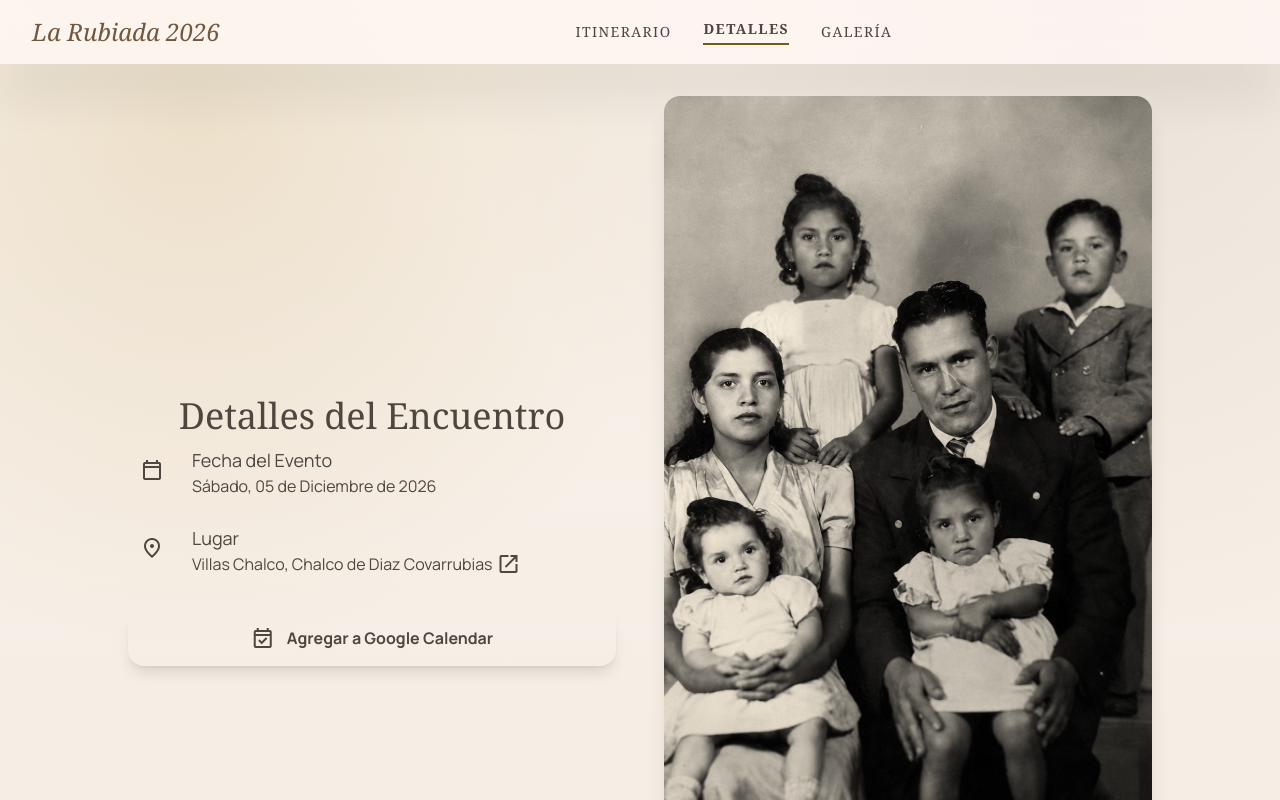
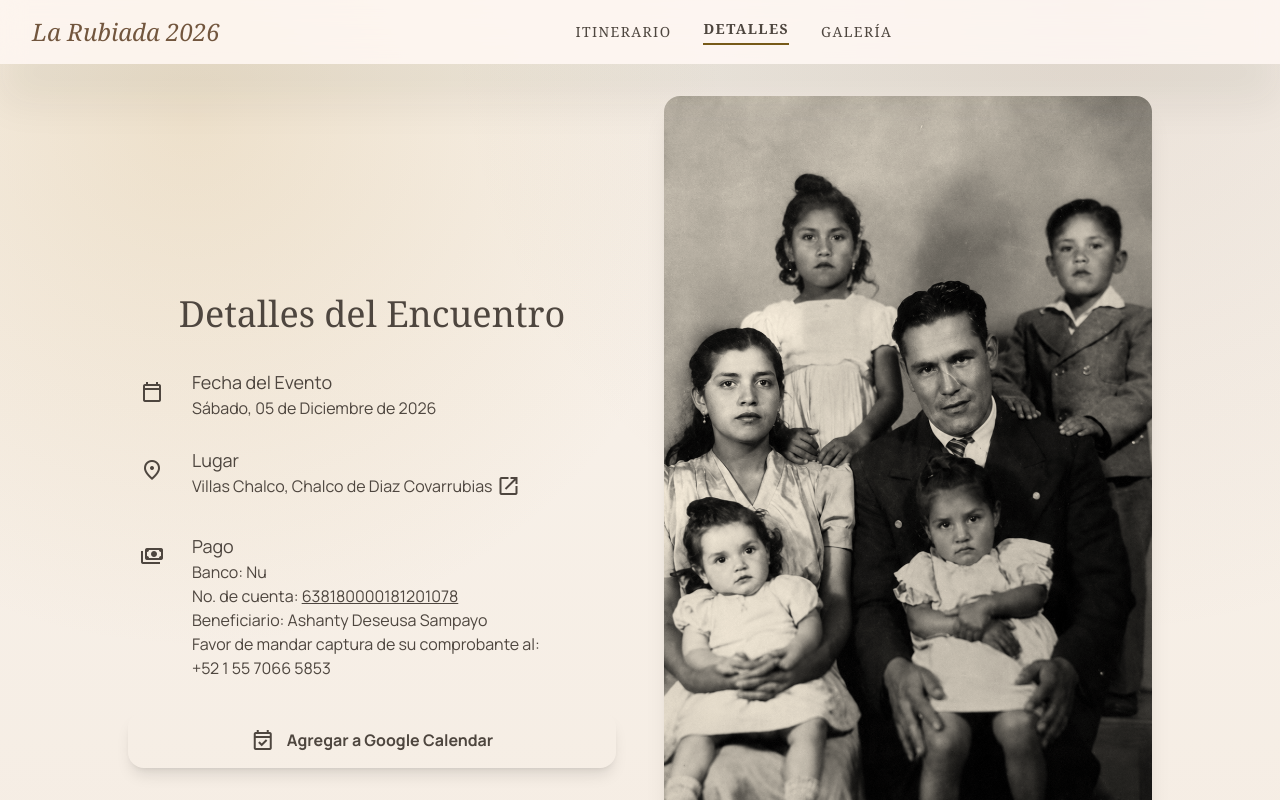
Before and after one commit to GearSpeed/la-rubiada, an Angular app: page /dashboard/details in a window 1280 px wide. Shown: the top 800 px of the page. Built offline with nearby package versions, Linux system fonts and the light colour scheme.

Commit message:
feat: add payment details and copy functionality to detail page

```diff
--- a/src/app/dictionary.ts
+++ b/src/app/dictionary.ts
@@ -25,6 +25,13 @@ export const DICT = {
   GALLERY_PAGE_UPLOAD_PHOTOS: 'Subir Fotos',
 
   DETAIL_PAGE_MAPS_URL: 'https://maps.app.goo.gl/SrWeLAoENHnGYC1T7?g_st=aw',
+  DETAIL_PAGE_PAYMENT_TITLE: 'Pago',
+  DETAIL_PAGE_PAYMENT_BANK: 'Banco: Nu',
+  DETAIL_PAGE_PAYMENT_ACCOUNT: 'No. de cuenta:',
+  DETAIL_PAGE_PAYMENT_ACCOUNT_NUMBER: '638180000181201078',
+  DETAIL_PAGE_PAYMENT_BENEFICIARY: 'Beneficiario: Ashanty Deseusa Sampayo',
+  DETAIL_PAGE_PAYMENT_INSTRUCTION: 'Favor de mandar captura de su comprobante al:',
+  DETAIL_PAGE_PAYMENT_PHONE: '+52 1 55 7066 5853',
 
   ESCUDO_APELLIDO_RUBIO: './images/escudo-de-madera-rustico-sin-fondo.png',
   IMAGEN_DETAIL_PAGE: './images/Rubiada/005.png',
--- a/src/app/pages/detail-page/detail-page.html
+++ b/src/app/pages/detail-page/detail-page.html
@@ -3,7 +3,7 @@
   <div class="max-w-5xl mx-auto grid md:grid-cols-2 gap-12 items-center">
     <div class="space-y-8">
       <h2 class="text-4xl font-headline text-primary text-center mb-8">{{dict.DETAIL_PAGE_TITLE}}</h2>
-      <div class="space-y-6 pt-2">
+      <div class="space-y-6 pt-8">
         <div class="flex items-start gap-4">
           <div class="bg-surface-container-high p-3 rounded-lg">
             <span class="material-symbols-outlined text-secondary" data-icon="calendar_today">calendar_today</span>
@@ -22,8 +22,21 @@
             <a [href]="dict.DETAIL_PAGE_MAPS_URL" target="_blank" rel="noopener noreferrer" class="text-on-surface-variant hover:text-primary transition-colors hover:underline inline-flex items-center gap-1">{{dict.DETAIL_PAGE_ADDRESS}}<span class="material-symbols-outlined text-sm" data-icon="open_in_new">open_in_new</span></a>
           </div>
         </div>
-      </div>
-      <div>
+        </div>
+        <div class="flex items-start gap-4">
+          <div class="bg-surface-container-high p-3 rounded-lg">
+            <span class="material-symbols-outlined text-secondary" data-icon="payments">payments</span>
+          </div>
+          <div>
+            <p class="font-headline text-lg">{{dict.DETAIL_PAGE_PAYMENT_TITLE}}</p>
+            <p class="text-on-surface-variant">{{dict.DETAIL_PAGE_PAYMENT_BANK}}</p>
+            <p class="text-on-surface-variant">{{dict.DETAIL_PAGE_PAYMENT_ACCOUNT}} <button (click)="copyToClipboard()" class="underline hover:text-primary cursor-pointer transition-colors">{{dict.DETAIL_PAGE_PAYMENT_ACCOUNT_NUMBER}}</button></p>
+            <p class="text-on-surface-variant">{{dict.DETAIL_PAGE_PAYMENT_BENEFICIARY}}</p>
+            <p class="text-on-surface-variant mt-2">{{dict.DETAIL_PAGE_PAYMENT_INSTRUCTION}}</p>
+            <a href="tel:+5215570665853" class="text-on-surface-variant hover:text-primary transition-colors">{{dict.DETAIL_PAGE_PAYMENT_PHONE}}</a>
+          </div>
+        </div>
+        <div>
         <a [href]="googleCalendarUrl()" target="_blank" class="w-full inline-flex items-center justify-center gap-3 bg-linear-to-r from-primary to-primary-container text-gray-400 px-8 py-4 rounded-lg font-bold shadow-lg hover:opacity-90 transition-all active:scale-95 group">
           <span class="material-symbols-outlined" data-icon="event_available">event_available</span>
           {{dict.DETAIL_PAGE_ADD_GOOGLE_CALENDAR}}
@@ -37,4 +50,10 @@
       </div>
     </div>
   </div>
+
+  @if (clipboardCopy()) {
+    <div class="fixed top-20 right-4 z-50 bg-white text-on-surface px-4 py-3 rounded-lg shadow-lg animate-fade-in border border-gray-200">
+      <p class="text-sm font-medium">No. de cuenta copiado al portapapeles</p>
+    </div>
+  }
 </section>
--- a/src/app/pages/detail-page/detail-page.ts
+++ b/src/app/pages/detail-page/detail-page.ts
@@ -1,4 +1,4 @@
-import { Component } from '@angular/core';
+import { Component, signal } from '@angular/core';
 import { DICT } from '@dict';
 
 @Component({
@@ -9,6 +9,14 @@ import { DICT } from '@dict';
 export default class DetailPage {
 
   dict = DICT
+  protected readonly clipboardCopy = signal(false);
+
+  protected copyToClipboard(): void {
+    navigator.clipboard.writeText('638180000181201078').then(() => {
+      this.clipboardCopy.set(true);
+      setTimeout(() => this.clipboardCopy.set(false), 3000);
+    });
+  }
 
   googleCalendarUrl(): string {
     const params = new URLSearchParams({
```
